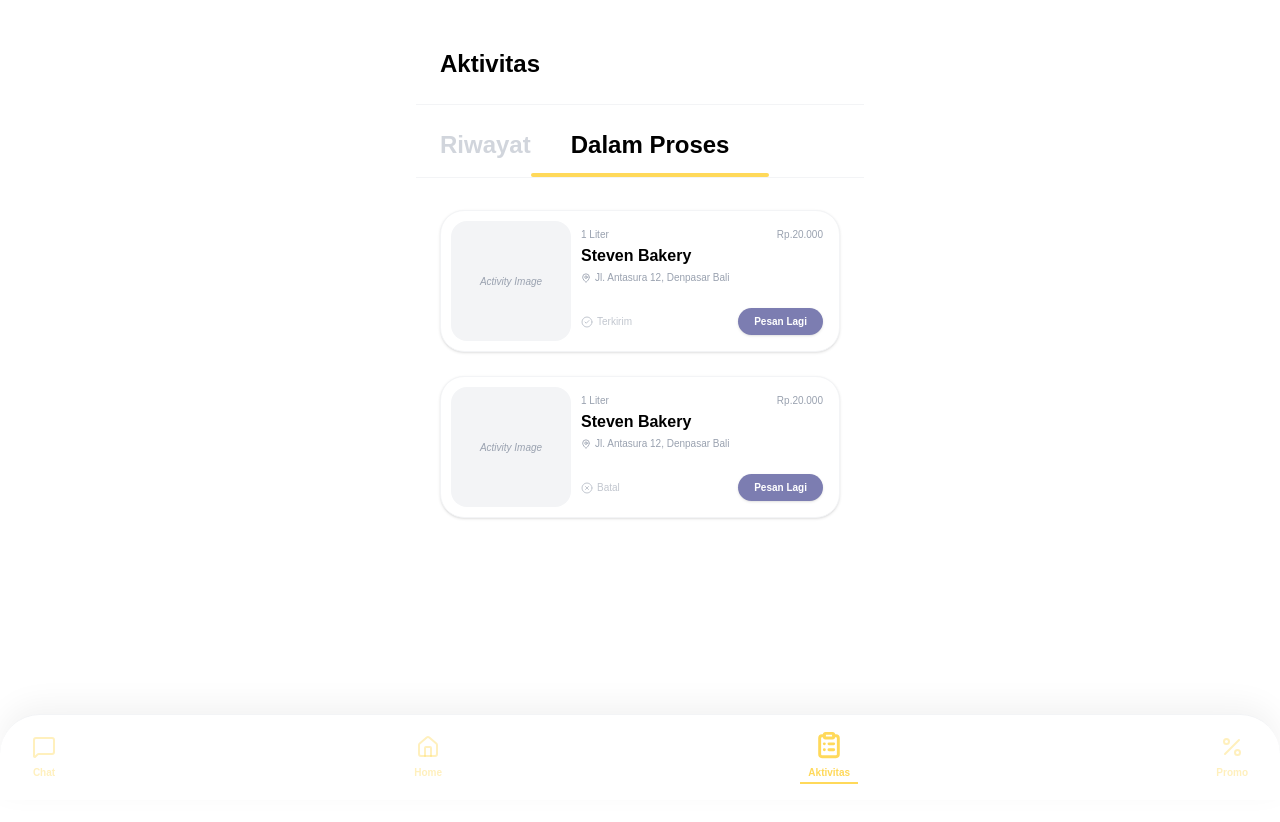
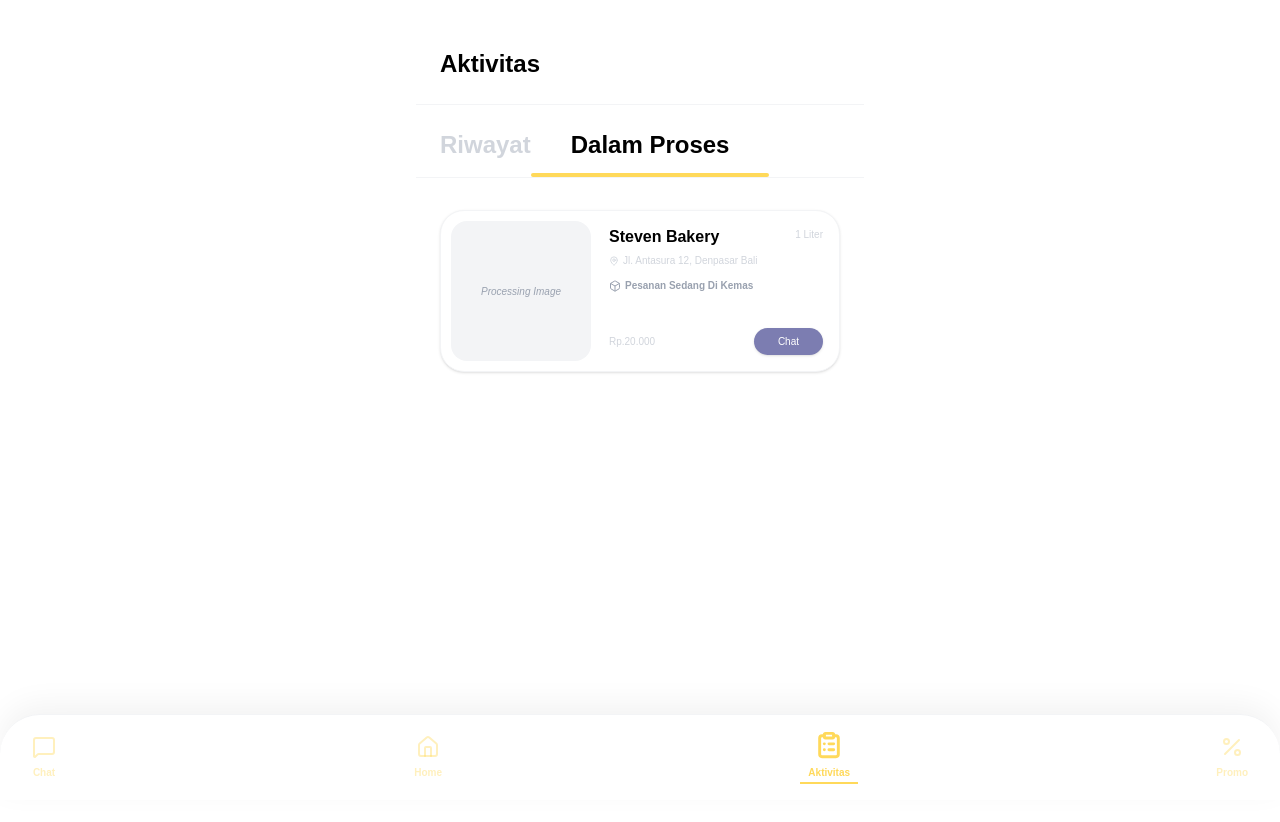
Before and after one commit to StevenQuo/nuclear-project, a Next.js app: page /activity in a window 1280 px wide. Both pictures are taken after a click on the button "Dalam Proses". Shown: the top 822 px of the page. Built offline with nearby package versions, Linux system fonts and the light colour scheme.

Commit message:
feat: dalam proses activity state

```diff
--- a/app/activity/page.tsx
+++ b/app/activity/page.tsx
@@ -1,12 +1,12 @@
 'use client';
 
-import { MapPin, CheckCircle2, XCircle } from 'lucide-react';
+import { MapPin, CheckCircle2, XCircle, Box, MessageCircle } from 'lucide-react';
 import { useState } from 'react';
 
 export default function ActivityPage() {
   const [activeTab, setActiveTab] = useState('Riwayat');
 
-  const activities = [
+  const historyActivities = [
     {
       id: 1,
       supplier: 'Steven Bakery',
@@ -25,6 +25,19 @@ export default function ActivityPage() {
       price: 'Rp.20.000',
       status: 'Batal',
       statusIcon: XCircle,
+      statusColor: 'text-gray-400',
+    },
+  ];
+
+  const inProcessActivities = [
+    {
+      id: 3,
+      supplier: 'Steven Bakery',
+      location: 'Jl. Antasura 12, Denpasar Bali',
+      volume: '1 Liter',
+      price: 'Rp.20.000',
+      status: 'Pesanan Sedang Di Kemas',
+      statusIcon: Box,
       statusColor: 'text-gray-400',
     },
   ];
@@ -64,7 +77,8 @@ export default function ActivityPage() {
 
       {/* Activity List */}
       <main className="px-6 py-8 flex flex-col gap-6">
-        {activities.map((activity) => {
+        {activeTab === 'Riwayat' ? (
+          historyActivities.map((activity) => {
             const StatusIcon = activity.statusIcon;
             return (
               <div
@@ -107,7 +121,53 @@ export default function ActivityPage() {
                 </div>
               </div>
             );
-        })}
+          })
+        ) : (
+          inProcessActivities.map((activity) => {
+            const StatusIcon = activity.statusIcon;
+            return (
+              <div
+                key={activity.id}
+                className="bg-white rounded-3xl overflow-hidden border border-gray-100 shadow-sm flex items-stretch"
+              >
+                {/* Image Section */}
+                <div className="w-[140px] h-[140px] m-2.5 rounded-2xl bg-gray-100 relative overflow-hidden flex-shrink-0">
+                  <div className="w-full h-full flex items-center justify-center text-gray-400 italic text-[10px] text-center p-2">
+                    Processing Image
+                  </div>
+                </div>
+
+                {/* Info Section */}
+                <div className="flex-1 p-4 pl-2 flex flex-col justify-between">
+                  <div className="flex flex-col gap-1.5">
+                    <div className="flex justify-between items-start">
+                      <h3 className="text-base font-bold text-black leading-tight">{activity.supplier}</h3>
+                      <span className="text-[10px] text-gray-300 font-medium">{activity.volume}</span>
+                    </div>
+
+                    <div className="flex items-center gap-1 text-gray-300 text-[10px]">
+                      <MapPin size={10} />
+                      <span className="truncate">{activity.location}</span>
+                    </div>
+
+                    <div className={`flex items-center gap-1 text-[10px] font-bold text-gray-400 mt-1`}>
+                      <StatusIcon size={12} />
+                      <span>{activity.status}</span>
+                    </div>
+                  </div>
+
+                  <div className="flex justify-between items-center mt-4">
+                    <span className="text-[10px] text-gray-300 font-medium">{activity.price}</span>
+
+                    <button className="bg-[#7C7DB1] text-white px-6 py-1.5 rounded-full text-[10px] font-medium hover:bg-[#6A6B9D] transition-colors shadow-sm flex items-center gap-1">
+                      Chat
+                    </button>
+                  </div>
+                </div>
+              </div>
+            );
+          })
+        )}
       </main>
     </div>
   );
```
Lines whose indentation alone changed are shown as unchanged.
